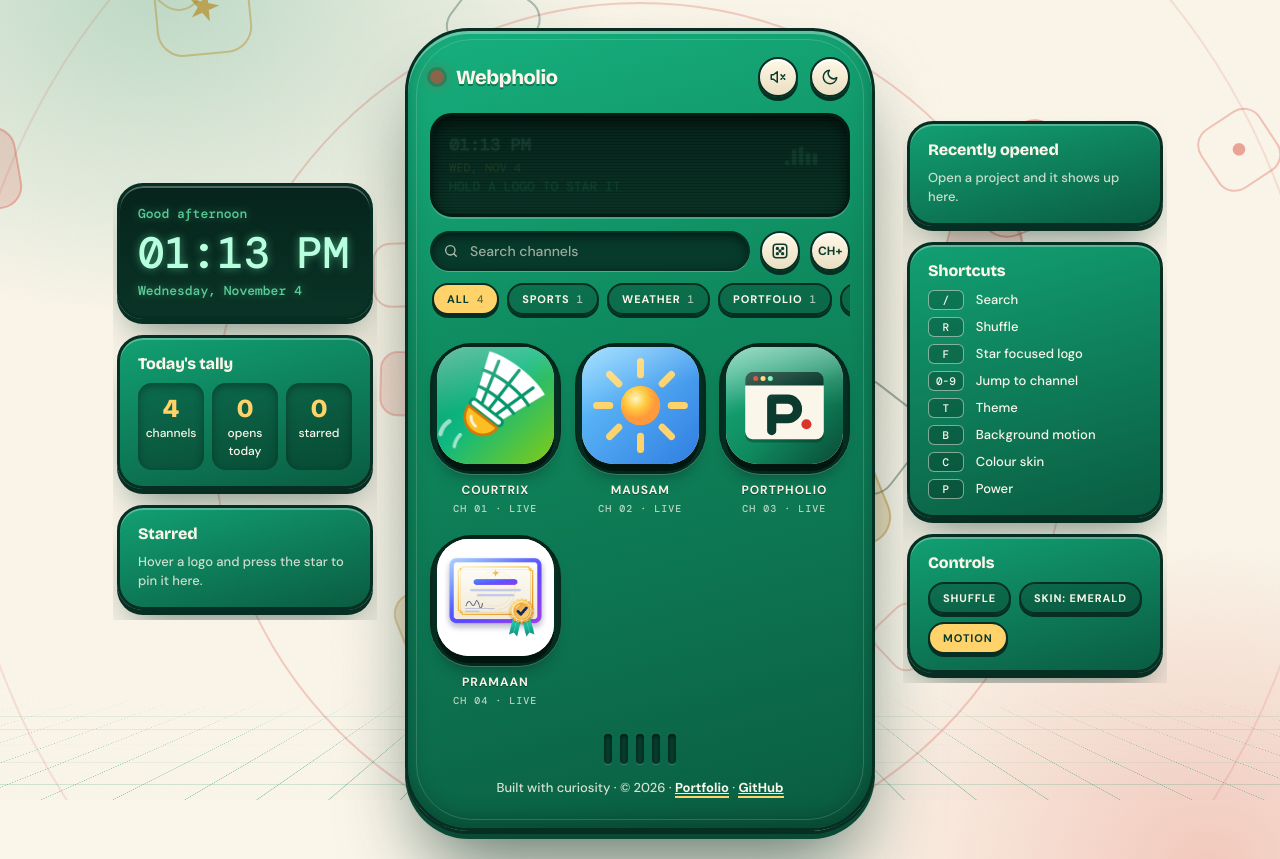
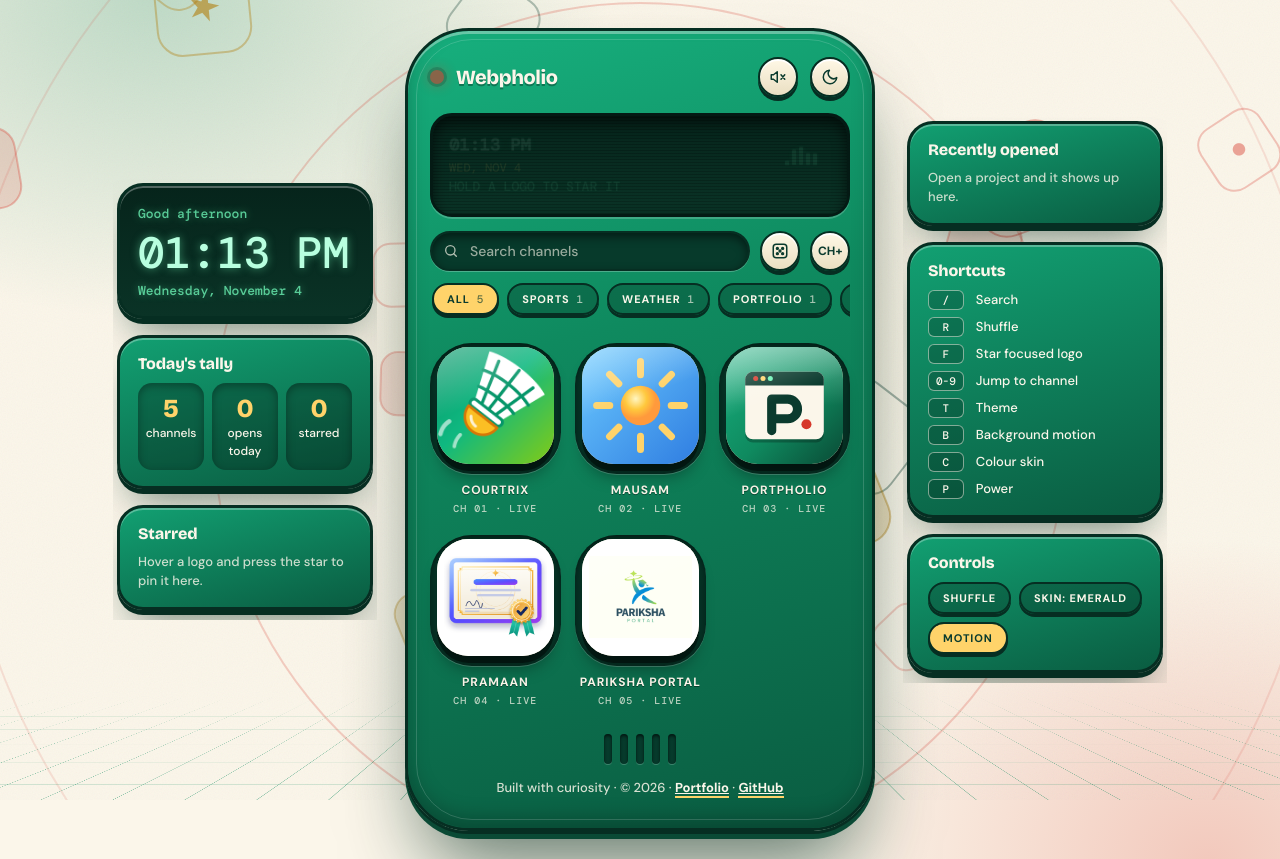
Before and after one commit to kartikeyCS22/webpholio, a plain HTML site: page index.html in a window 1280 px wide. Drawn offline with nearby package versions, Linux system fonts and the light colour scheme.

Commit message:
adding pariksha

```diff
--- a/index.html
+++ b/index.html
@@ -34,6 +34,8 @@ box-shadow:0 7px 0 rgba(0,0,0,.45),0 14px 18px -4px rgba(0,0,0,.45);transform:tr
 .tile img{width:100%;height:100%;object-fit:cover;display:block;pointer-events:none}
 .tile img[src*="pramaan"]{object-fit:contain;padding:6%;background:#fff}
 .li .th img[src*="pramaan"]{object-fit:contain;padding:2px;background:#fff}
+.tile img[src*="parikshalogo"]{object-fit:contain;padding:6%;background:#fff}
+.li .th img[src*="parikshalogo"]{object-fit:contain;padding:2px;background:#fff}
 .tile::after{content:"";position:absolute;inset:0;background:linear-gradient(160deg,rgba(255,255,255,.4),transparent 45%);pointer-events:none}
 .tile svg{width:44%;height:44%;color:#0B3B2E}
 a.tile:hover,button.tile:hover{transform:translateY(-6px);box-shadow:0 10px 0 rgba(0,0,0,.45),0 20px 24px -4px rgba(0,0,0,.5)}
@@ -245,7 +247,7 @@ a.li:hover{background:rgba(255,255,255,.16);transform:translateX(3px)}
 </form></dialog>
 <div id="toast" aria-live="polite"></div>
 <script>
-const $=s=>document.querySelector(s),LOGOS={courtrix:'assets/courtrix-logo.png',mausam:'assets/mausam-logo.svg',portfolio:'assets/portpholio-logo.svg',pramaan:'assets/pramaan.png'},I={
+const $=s=>document.querySelector(s),LOGOS={courtrix:'assets/courtrix-logo.png',mausam:'assets/mausam-logo.svg',portfolio:'assets/portpholio-logo.svg',pramaan:'assets/pramaan.png',pariksha:'assets/parikshalogo.png'},I={
 globe:'<circle cx="12" cy="12" r="10"/><path d="M2 12h20M12 2a15 15 0 0 1 0 20 15 15 0 0 1 0-20"/>',
 cloud:'<path d="M17.500 19H9a7 7 0 1 1 6.700-9h1.800a4.500 4.500 0 0 1 0 9z"/>',
 trophy:'<path d="M6 9H4a2 2 0 0 1-2-2V5h4M18 9h2a2 2 0 0 0 2-2V5h-4M6 4h12v6a6 6 0 0 1-12 0zM12 16v3M8 22h8M10 19h4"/>',
@@ -262,7 +264,8 @@ const DEFAULTS=[
 {id:'courtrix',name:'Courtrix',description:'Badminton tournament manager: brackets, fixtures and live scores.',live_url:'https://batmintontournament.netlify.app/',github_url:'',category:'Sports',status:'Live',icon:'game',thumb:'',tech:[],featured:false,created:1},
 {id:'mausam',name:'Mausam',description:'A clean weather app with current conditions and forecasts.',live_url:'https://mausam225.netlify.app',github_url:'',category:'Weather',status:'Live',icon:'cloud',thumb:'',tech:[],featured:false,created:2},
 {id:'portfolio',name:'Portpholio',description:'My personal portfolio site: projects, skills and contact.',live_url:'https://portpholio225.netlify.app/',github_url:'',category:'Portfolio',status:'Live',icon:'user',thumb:'',tech:[],featured:true,created:3},
-{id:'pramaan',name:'Pramaan',description:'A website to showcase my certificates and achievements.',live_url:'https://pramaan23.netlify.app/',github_url:'',category:'Certificates',status:'Live',icon:'globe',thumb:'',tech:[],featured:false,created:4}];
+{id:'pramaan',name:'Pramaan',description:'A website to showcase my certificates and achievements.',live_url:'https://pramaan23.netlify.app/',github_url:'',category:'Certificates',status:'Live',icon:'globe',thumb:'',tech:[],featured:false,created:4},
+{id:'pariksha',name:'Pariksha Portal',description:'Practice, perform and track progress with smart online tests.',live_url:'https://parikshaportal123.netlify.app/login.html',github_url:'',category:'Education',status:'Live',icon:'globe',thumb:'',tech:[],featured:false,created:5}];
 const ic=(k,x='')=>`<svg viewBox="0 0 24 24" ${x}>${I[k]||I.globe}</svg>`;
 const svg=k=>`<svg viewBox="0 0 24 24" aria-hidden="true">${ICO[k]}</svg>`;
 const SUN='<svg viewBox="0 0 24 24"><circle cx="12" cy="12" r="4"/><path d="M12 2v2M12 20v2M4.900 4.900l1.400 1.400M17.700 17.700l1.400 1.400M2 12h2M20 12h2M4.900 19.100l1.400-1.400M17.700 6.300l1.400-1.400"/></svg>',
```
Also changed, not shown: assets/parikshalogo.png (added).
